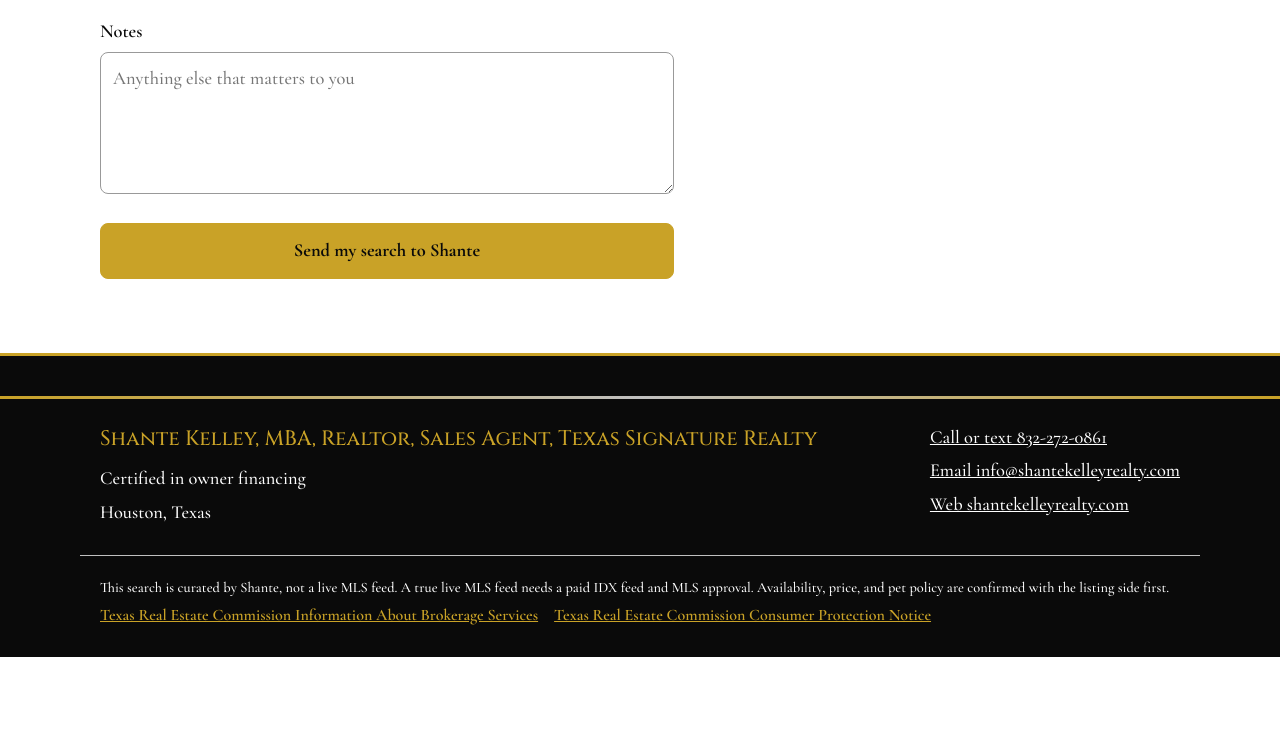
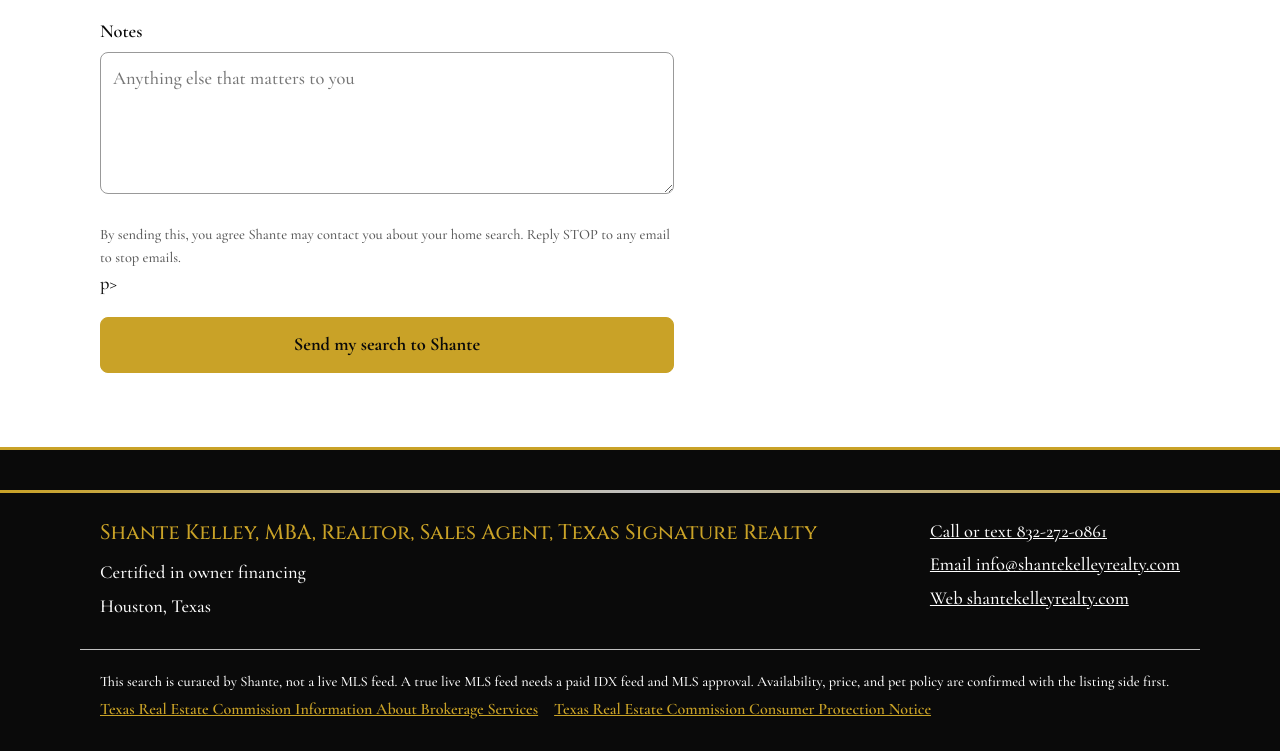
Before and after one commit to allaboardcontractors/find-a-home, a plain HTML site: page find.html in a window 1280 px wide. Shown: the part 2501-3252 px from the top of the page. Before the commit the page ends 3158 px from the top, so only its background shows below. Drawn offline with nearby package versions, Linux system fonts and the light colour scheme; a web font is replaced by a local one.

Commit message:
Add consent and opt out line to Find a Home form

```diff
--- a/find.html
+++ b/find.html
@@ -163,6 +163,7 @@
             <textarea id="fNotes" name="notes" rows="4" placeholder="Anything else that matters to you"></textarea>
           </div>
           <p class="error" id="finderError" role="alert" hidden>Please fill in every question before you send this. Only the notes and extra details can be left blank.</p>
+          <p class="hint">By sending this, you agree Shante may contact you about your home search. Reply STOP to any email to stop emails.</p>p>
           <p class="brief-actions">
             <button class="button" id="sendBrief" type="submit">Send my search to Shante</button>
           </p>
```
